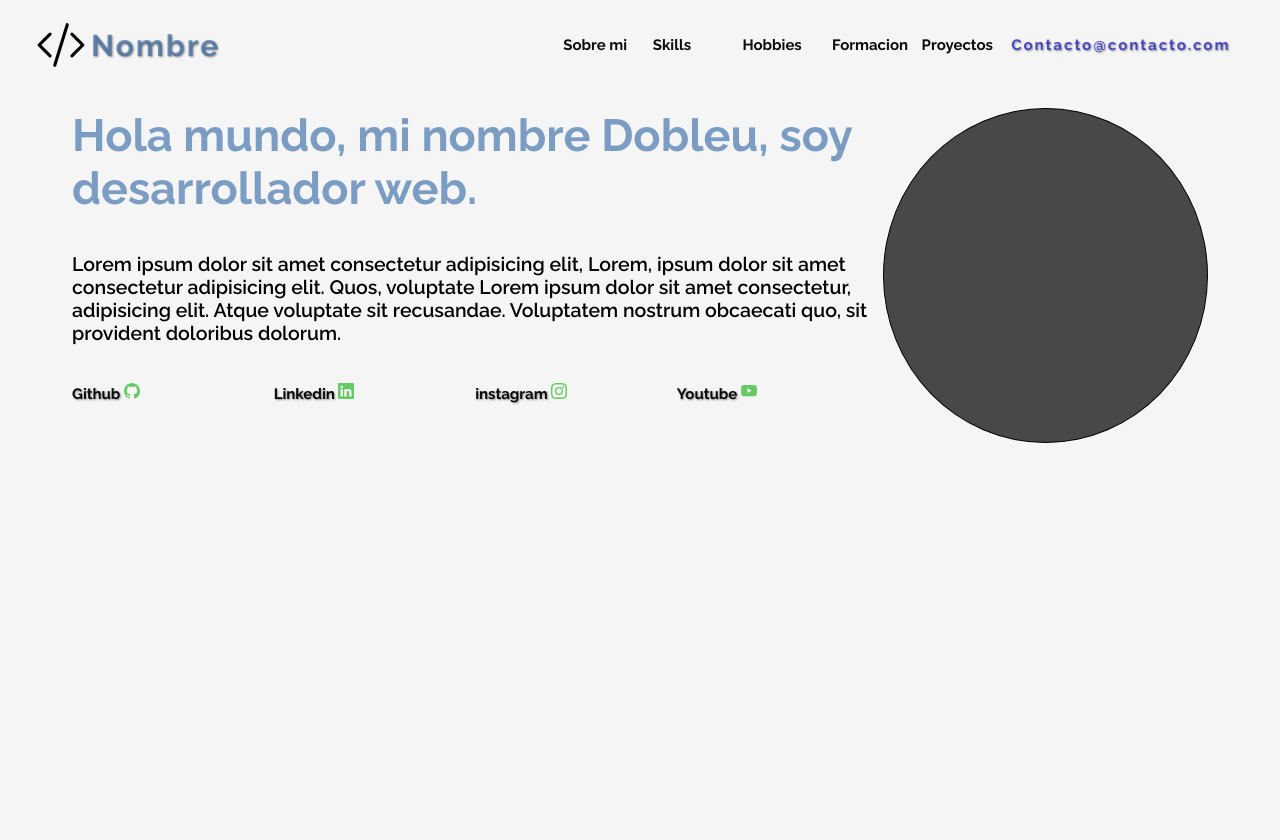
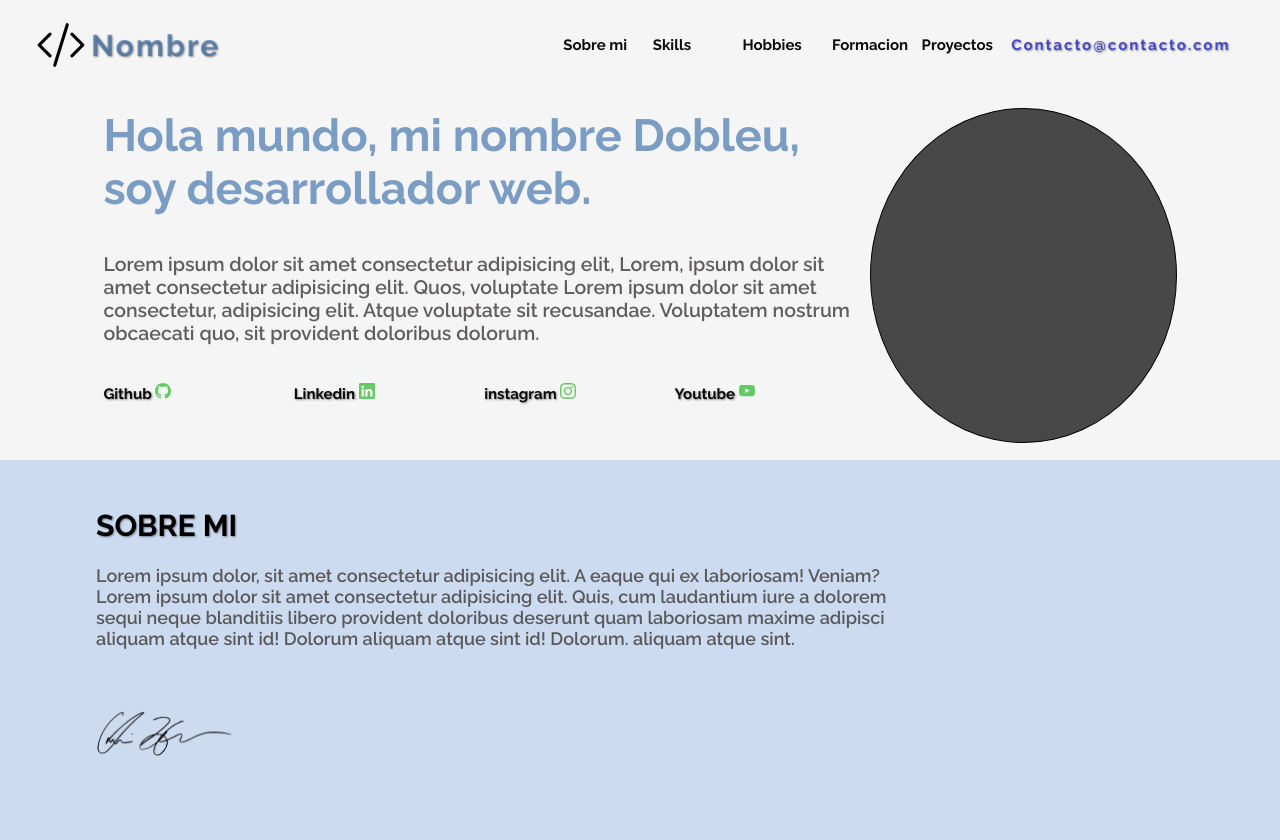
Before and after one commit to Luifer7/portafolio_challeng_alura_latam, a plain HTML site: page index.html in a window 1280 px wide. Before the commit the page ends 800 px from the top, so only its background shows below. Drawn offline with Linux system fonts and the light colour scheme.

Commit message:
sobremi y encabezado terminados

```diff
--- a/index.html
+++ b/index.html
@@ -90,6 +90,29 @@
 
         </section>
 
+        <!-- Seccion Sobre mi -->
+        <section class="sobre_mi">
+
+            <div class="caja_sobremi">
+                <h5 class="sobre_mi_titulo">
+                    Sobre mi
+                </h5>
+                <p class="sobre_mi_parrafo">
+                    Lorem ipsum dolor, sit amet consectetur
+                     adipisicing elit. A eaque qui ex laboriosam!
+                     Veniam? <br> Lorem ipsum dolor sit amet consectetur
+                     adipisicing elit. Quis, cum laudantium iure a
+                     dolorem <br> sequi neque blanditiis libero provident
+                      doloribus deserunt quam laboriosam maxime adipisci <br>
+                      aliquam atque sint id! Dolorum aliquam atque sint id! Dolorum.
+                      aliquam atque sint.
+                </p>
+                <img class="firma_sobremi" src="/img/firma.png" alt="">
+
+
+            </div>
+        </section>
+
 
 
 
--- a/style.css
+++ b/style.css
@@ -4,10 +4,11 @@
     --color-letras: rgba(0, 0, 0, 0.952);
     --color-titulos: rgba(53, 106, 167, 0.63);
     --color-logo: rgba(32, 32, 201, 0.76);
-    --background-box: #b4c9e7;
+    --background-box: #cddbf0fd;
     --sombra-texto: 1px 1px 2px rgba(0, 0, 0, 0.418);
     --fuente-letras: Raleway;
     --color-iconos: rgba(45, 185, 45, 0.719);
+    --color-parrafos: rgba(68, 64, 64, 0.842);
 }
 
 
@@ -80,7 +81,7 @@ body {
 
 .datos_personales {
 
-    width: 90%;
+    width: 85%;
     height: 370px;
     margin: 0 auto;
 
@@ -128,6 +129,7 @@ h4 {
     margin: 0;
     font-size: 1.3em;
     font-family: var(--fuente-letras);
+    color: var(--color-parrafos);
     text-justify: newspaper;
 }
 
@@ -163,3 +165,52 @@ h4 {
     border-radius: 50%;
     background: rgba(0, 0, 0, 0.705);
 }
+
+
+/* Seccion sobre mi*/
+
+.sobre_mi {
+    width: 100%;
+    height: 380px;
+    background: var(--background-box);
+
+    display: flex;
+    align-items: center;
+    justify-content: center;
+}
+
+.caja_sobremi {
+    width: 85%;
+    height: 75%;
+
+    display: grid;
+    grid-template-columns: 100%;
+    grid-template-rows: 20% 50% 30%;
+}
+
+h5  {
+    margin: 0;
+}
+
+.sobre_mi_titulo {
+    font-size: 2em;
+    text-transform: uppercase;
+    font-weight: 700;
+    font-family: var(--fuente-letras);
+    text-shadow: var(--sombra-texto);
+}
+
+p {
+    margin: 0;
+}
+
+.sobre_mi_parrafo {
+    font-size: 1.2em;
+    font-family: var(--fuente-letras);
+    color: var(--color-parrafos);
+}
+
+.firma_sobremi {
+    height: 60%;
+    line-height: 60px;
+}
```
Also changed, not shown: img/firma.png (added).
